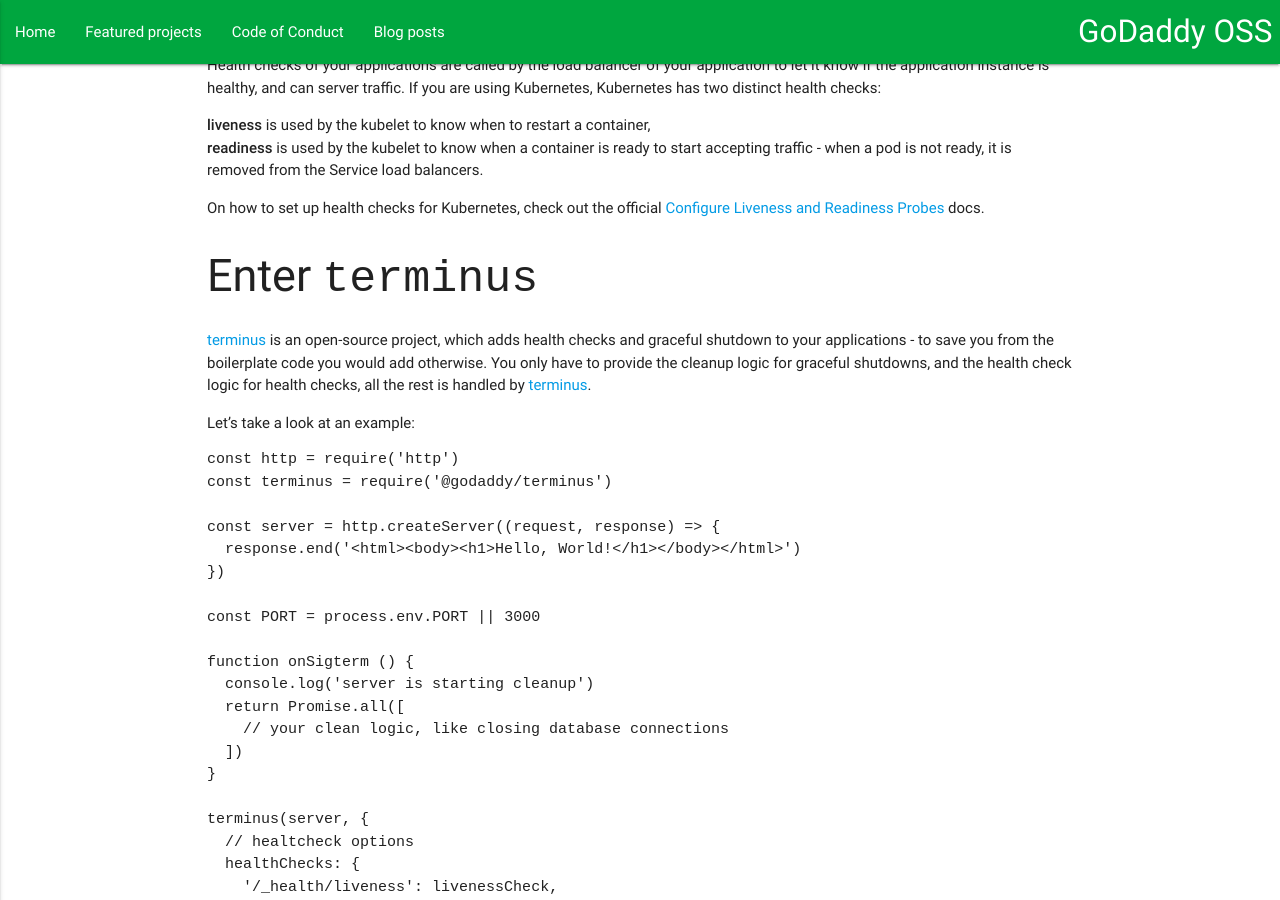
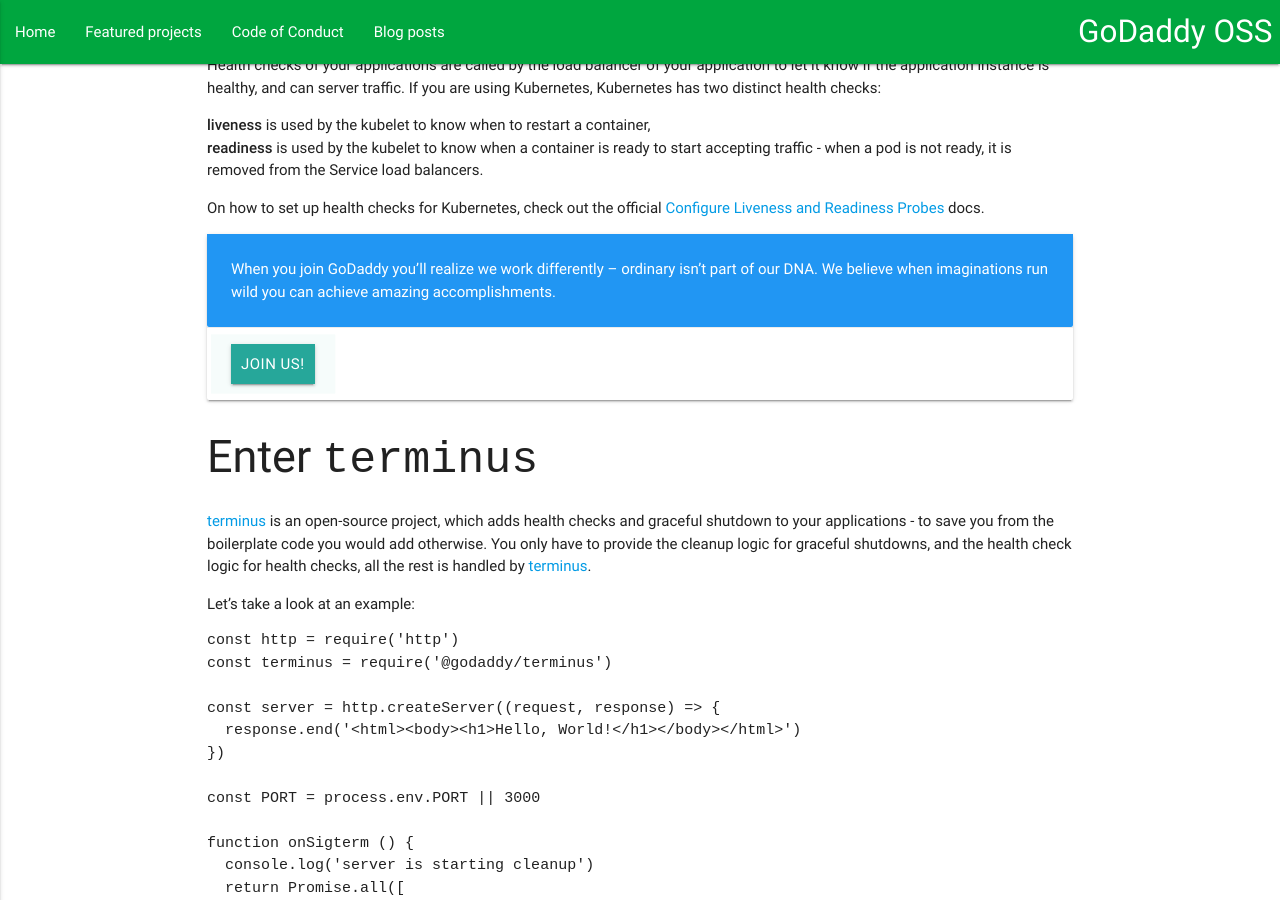
Before and after one commit to godaddy/godaddy.github.io, a Jekyll site: the page built from _posts/2018-02-22-announcing-terminus.md, in a window 1280 px wide and 900 px high, scrolled down 771 px. Built offline with Jekyll 4.4.1, drawn with Linux system fonts in a browser that asks for light colours; nearby versions of some CDN libraries.

Commit message:
feat(cta): add blog post cta

```diff
--- /dev/null
+++ b/_includes/cta.html
@@ -0,0 +1,10 @@
+<div class="card horizontal">
+  <div class="card-stacked white-text">
+    <div class="card-content blue">
+      <p>When you join GoDaddy you’ll realize we work differently – ordinary isn’t part of our DNA. We believe when imaginations run wild you can achieve amazing accomplishments.</p>
+    </div>
+    <div class="card-action">
+      <a style="border-radius:0; width: auto; padding: 0 10px;" class="btn btn-floating pulse" target="_blank" href="https://careers.godaddy.com/?source=APPLICANT_SOURCE-3-118&utm_source=godaddy-oss&utm_medium=footer">Join us!</a>
+    </div>
+  </div>
+</div>
--- a/_posts/2018-02-22-announcing-terminus.md
+++ b/_posts/2018-02-22-announcing-terminus.md
@@ -37,6 +37,8 @@ Health checks of your applications are called by the load balancer of your appli
 * **readiness** is used by the kubelet to know when a container is ready to start accepting traffic - when a pod is not ready, it is removed from the Service load balancers.
 
 On how to set up health checks for Kubernetes, check out the official [Configure Liveness and Readiness Probes](https://kubernetes.io/docs/tasks/configure-pod-container/configure-liveness-readiness-probes/) docs.
+
+{% include cta.html %}
 
 # Enter `terminus`
 
```
